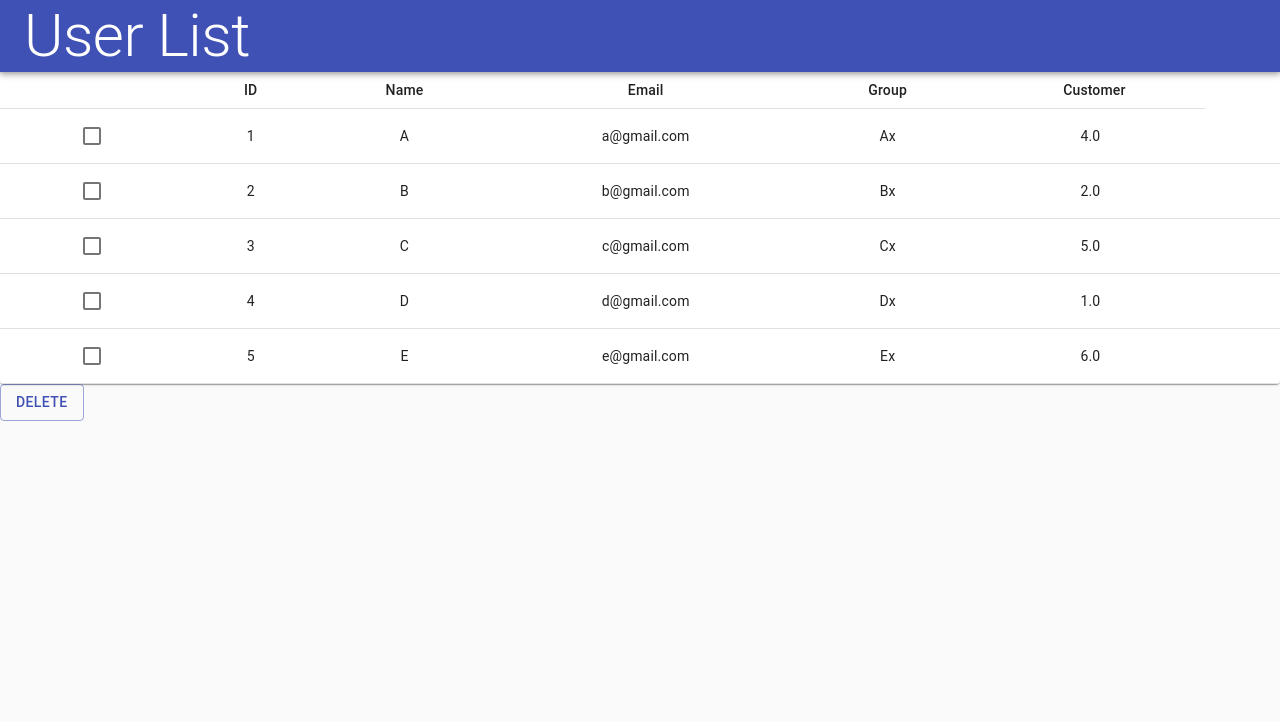
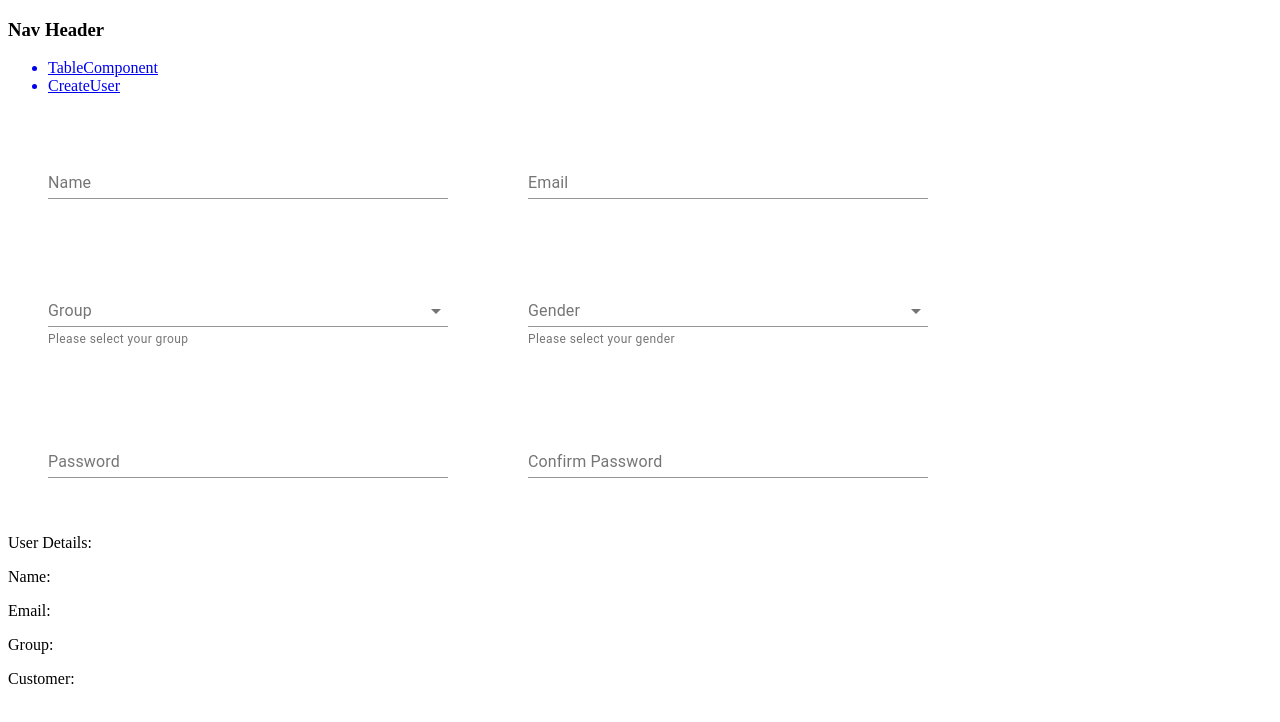
Before and after one commit to DungTrieu/table-app, a React (Create React App) app: page /createuser in a window 1280 px wide. Shown: the top 722 px of the page. Built offline with nearby package versions, Linux system fonts and the light colour scheme.

Commit message:
Commit 07/12/21

```diff
--- a/package.json
+++ b/package.json
@@ -11,6 +11,7 @@
     "@testing-library/user-event": "^12.8.3",
     "react": "^17.0.2",
     "react-dom": "^17.0.2",
+    "react-router-dom": "^5.2.0",
     "react-scripts": "4.0.3",
     "web-vitals": "^1.1.2"
   },
--- a/src/App.js
+++ b/src/App.js
@@ -1,21 +1,29 @@
 import React from "react"
 import TableComponent from "./table.component"//
-import Header from "./header.component"
 // import DelButton from "./button.component"
 // import Table2 from "./table2.component"
 // import Customers from "./testcustomer.component"
+import { BrowserRouter as Router, Switch, Route } from "react-router-dom"
+import Nav from "./Nav"
+import CreateUser from "./createuser.component"
 
 
 function App() {
     return (
-        <div>
-        <Header />
-        <TableComponent />
+        <Router>
+            <div>
+                <Nav />
+                {/* <Route path='/' component={Home} /> */}
+                <Route path='/tablecomponent' component={TableComponent} />
+                <Route path='/createuser' component={CreateUser} />
+                {/* <TableComponent />
+                <CreateUser /> */}
         {/* <DelButton /> */}
         {/* <Customers /> */}
         {/* <TextF /> */}
         {/* <Table2 /> */}
-        </div>
+            </div>
+        </Router>
     )
 }
 
--- /dev/null
+++ b/src/Nav.js
@@ -0,0 +1,19 @@
+import { Link } from "react-router-dom";
+
+const Nav = () => {
+    return (
+        <nav>
+            <h3>Nav Header</h3>
+            <ul>
+                <Link to="/tablecomponent" >
+                    <li>TableComponent</li>
+                </Link>
+                <Link to='/createuser'>
+                    <li>CreateUser</li>
+                </Link>
+            </ul>
+        </nav>
+    )
+}
+
+export default Nav
--- /dev/null
+++ b/src/createuser.component.js
@@ -0,0 +1,159 @@
+import { TextField } from '@material-ui/core';
+import React, { useState } from 'react';
+import { MenuItem } from '@material-ui/core';
+import { makeStyles } from '@material-ui/core';
+
+const CreateUser = () => {
+  const [name,setName] = useState('')
+  const [email,setEmail] = useState('')
+  const [group,setGroup] = useState('')
+  const [customer,setCustomer] = useState('')
+  const [password,setPassword] = useState('')
+  const [confirmPassword, setConfirmPassword] = useState('')
+  const [passwordCheck,setPasswordCheck] = useState('')
+
+  const useStyles = makeStyles((theme) => ({
+    root: {
+      '& .MuiTextField-root': {
+        margin: theme.spacing(5),
+        width: '50ch',
+      },
+    },
+  }));
+
+  const classes = useStyles()
+
+
+  const groups = [
+    {
+      value: 'VinFast',
+      label: 'VinFast',
+    },
+    {
+      value: 'VinSmart',
+      label: 'VinSmart',
+    },
+    {
+      value: 'VinMec',
+      label: 'VinMec',
+    },
+    {
+      value: 'VinPark',
+      label: 'VinPark',
+    },
+  ];
+
+  const customers = [
+    {
+      value: 'M',
+      label: 'Male',
+    },
+    {
+      value: 'F',
+      label: 'Female',
+    },
+    {
+      value: 'O',
+      label: 'Other',
+    },
+  ];
+
+  const handleName = (e) => {
+    setName(e.target.value)
+  }
+
+  const handleEmail = (e) => {
+    setEmail(e.target.value)
+  }
+
+  const handleGroup = (e) => {
+    setGroup(e.target.value)
+  }
+
+  const handleCustomer = (e) => {
+    setCustomer(e.target.value)
+  }
+
+  const handlePassword = (e) => {
+    setPassword(e.target.value)
+  }
+
+  const handleConfirmPassword = (e) => {
+    setConfirmPassword(e.target.value)
+    if (password !== confirmPassword){
+        setPasswordCheck('Password does not match!!')
+      } else {
+        setPasswordCheck('Password match!!')
+      }
+    }
+
+  return (
+  <form className={classes.root} noValidate autoComplete="off">
+  <div>
+    <TextField
+      id ="name-basic"
+      label="Name"
+      onChange = {handleName}
+    />
+    <TextField
+      id ="email-basic"
+      label="Email"
+      onChange = {handleEmail}
+    />
+    <TextField
+      id="standard-select-group"
+      select
+      label="Group"
+      value={group}
+      onChange={handleGroup}
+      helperText="Please select your group"
+    >
+      {groups.map((option) => (
+      <MenuItem key={option.value} value={option.value}>
+        {option.label}
+      </MenuItem>
+      ))}
+    </TextField>
+    <TextField
+      id="standard-select-customer"
+      select
+      label="Gender"
+      value={customer}
+      onChange={handleCustomer}
+      helperText="Please select your gender"
+    >
+      {customers.map((option) => (
+      <MenuItem key={option.value} value={option.value}>
+        {option.label}
+      </MenuItem>
+      ))}
+    </TextField>
+    <TextField
+      id ="name-basic"
+      label="Password"
+      type="password"
+      onChange = {handlePassword}
+    />
+    {password}
+    <TextField
+      id ="name-basic"
+      label="Confirm Password"
+      type="Password"
+      onChange = {handleConfirmPassword}
+    //   onInput = {handlePasswordCheck}
+      helperText = {passwordCheck}
+    />
+    {confirmPassword}
+  <p>User Details:</p>
+  <p>Name:   {name}</p>
+  <p>Email:  {email}</p>
+  <p>Group:  {group}</p>
+  <p>Customer:  {customer}</p>
+  </div>
+  </form>
+  )
+}
+
+export default CreateUser
+// git commit//
+//git commit2//
--- /dev/null
+++ b/src/redirect1.component.js
@@ -0,0 +1,18 @@
+import React from 'react';
+import { useHistory } from "react-router-dom";
+import { Button } from '@material-ui/core';
+
+function RedirectTableToCreate() {
+  const history = useHistory();
+
+  const handleRoute = () =>{
+    history.push("/createuser");
+  }
+
+  return (
+    <Button onClick={handleRoute}>
+        Edit
+    </Button>
+  );
+}
+export default RedirectTableToCreate;
--- a/src/table.component.js
+++ b/src/table.component.js
@@ -11,6 +11,11 @@ import { Checkbox } from '@material-ui/core';
 import { useState, useEffect } from 'react';
 import { CheckBox } from '@material-ui/icons';
 import { Button } from '@material-ui/core';
+import { MenuItem } from '@material-ui/core';
+import { Select } from '@material-ui/core';
+import Header from "./header.component"
+import RedirectTableToCreate from './redirect1.component';
+
 const useStyles = makeStyles({
   table: {
     minWidth: 650,
@@ -45,7 +50,8 @@ const TableComponent = () => {
 
 
   const [users, setUsers] = useState([])
-
+  // const [group, setGroup] = useState()
+  // const
 
   useEffect(function effectFunction(){
     console.log(oldUsers)
@@ -65,7 +71,21 @@ const TableComponent = () => {
     console.log('New User State', newUsers)
   }
 
-  const handleButtonClick = () => {
+  const handleSelectChange = (e) => {
+    // setGroup(e.target.value);
+  };
+
+  const handleEditButtonClick = () => {
+    // if user.status === true,//
+    //enables select function for group and customers, enables editing names
+    //if newData !== oldData
+    //replace oldData with newData
+    //update the Data
+    // let editUsers = users
+    // const [editRow,setEditRow] = useState([])
+  }
+
+  const handleDeleteButtonClick = () => {
     const getCheckedUsers = (ele1) => {
       if (ele1.status === true) {
         return ele1.id, ele1.status
@@ -85,8 +105,9 @@ const TableComponent = () => {
 
     return (
       <div>
+      <Header />
       <TableContainer component={Paper}>
-        <Table className={classes.table} size="small" aria-label="a dense table">
+        <Table className={classes.table} size='small' aria-label="a dense table">
           <TableHead>
             <TableRow>
               <TableCell align="center">
@@ -114,7 +135,15 @@ const TableComponent = () => {
                 <TableCell align="center" component="th" scope="row"> {row.id}  </TableCell>
                 <TableCell align="center">{row.name}</TableCell>
                 <TableCell align="center">{row.email}</TableCell>
-                <TableCell align="center">{row.group}</TableCell>
+                <TableCell align="center" >{row.group}
+                  {/* <Select value={row.group} onChange={handleSelectChange}>
+                    <MenuItem value={'Ax'}>Ax</MenuItem>
+                    <MenuItem value={'Bx'}>Bx</MenuItem>
+                    <MenuItem value={'Cx'}>Cx</MenuItem>
+                    <MenuItem value={'Dx'}>Dx</MenuItem>
+                    <MenuItem value={'Ex'}>Ex</MenuItem>
+                  </Select> */}
+                </TableCell>
                 <TableCell align="center">{row.customer}</TableCell>
                 <TableCell align="center">{row.status}</TableCell>
               </TableRow>
@@ -123,7 +152,8 @@ const TableComponent = () => {
           </TableBody>
         </Table>
       </TableContainer>
-      <Button color='primary' variant='outlined'  onClick={handleButtonClick}>Delete</Button>
+      <Button color='primary' variant='outlined'  onClick={handleDeleteButtonClick}>Delete</Button>
+      <RedirectTableToCreate />
     </div>
     );
 }
```
Also changed, not shown: src/button.component.js (+15 -9 lines), 1 other file (tests, documents, lock files or other folders).
